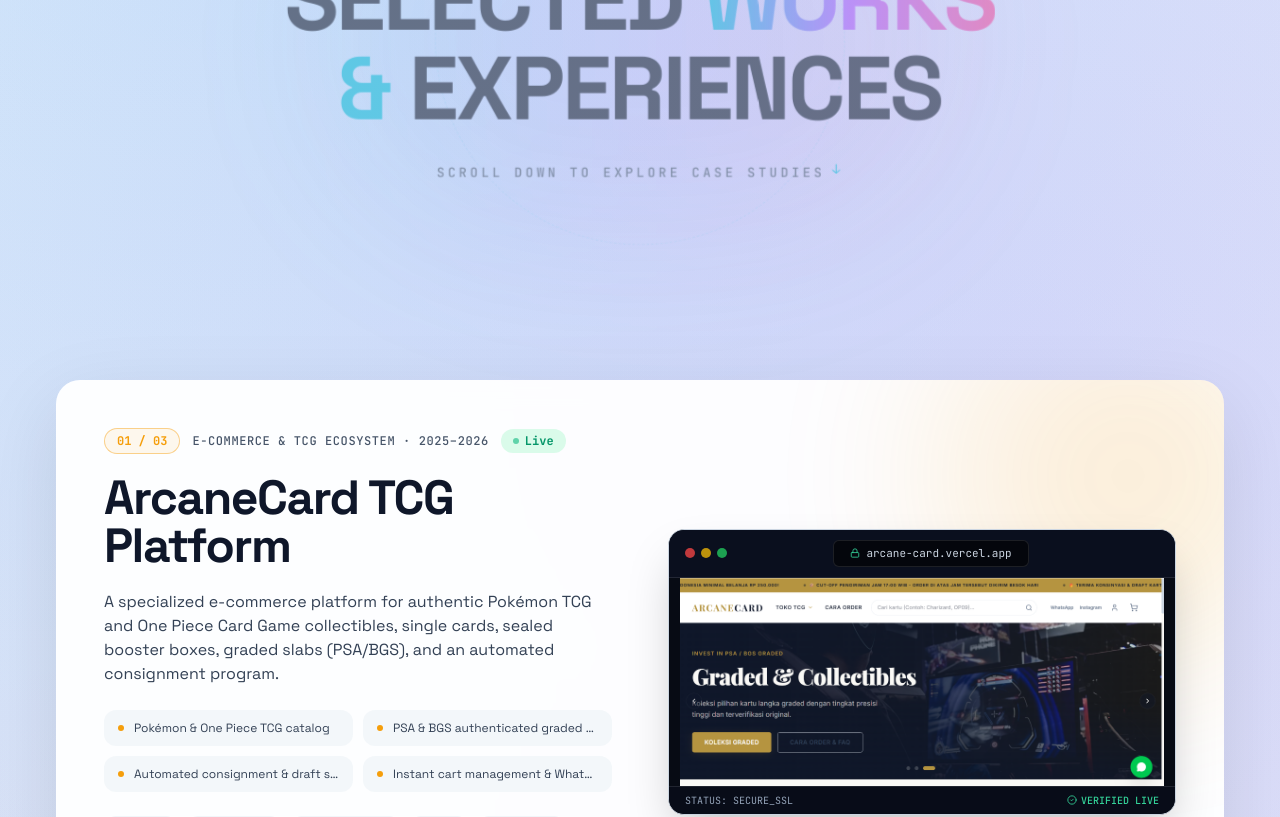
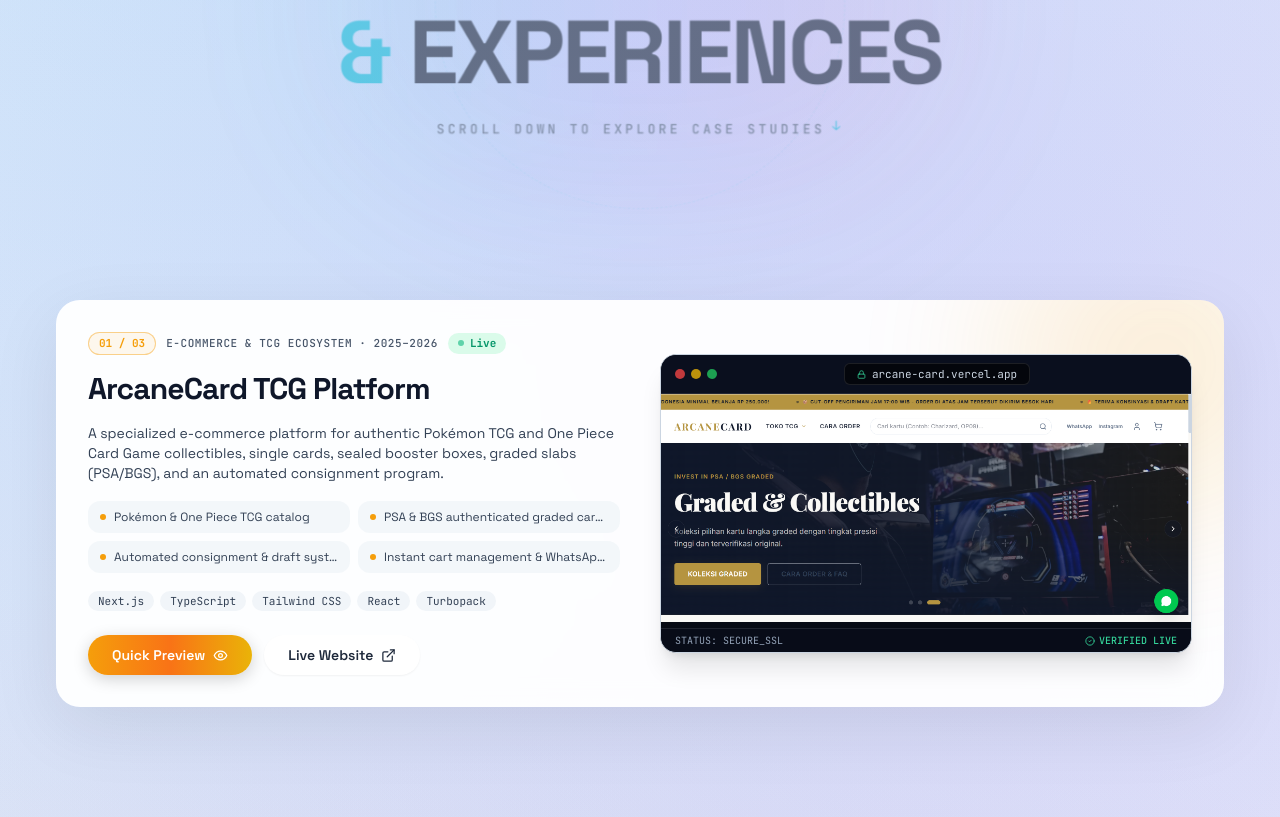
Before and after one commit to Rizkyano/rizkyanopage, a React (Vite) app: page / in a window 1280 px wide. Shown: the part 1020-1837 px from the top of the page. Built offline with nearby package versions, Linux system fonts and the light colour scheme.

Commit message:
style: optimize card and proportions

```diff
--- a/src/components/ProjectGrid.tsx
+++ b/src/components/ProjectGrid.tsx
@@ -8,11 +8,10 @@
   onSelectProject: (project: Project) => void;
 }
 
-// Render real website screenshot preview without cropping the left and right edges
+// Render real website screenshot preview without cropping
 const ProjectScreenshotPreview: React.FC<{ project: Project }> = ({ project }) => {
   return (
     <div className="relative flex-1 w-full h-full overflow-hidden bg-[#070b14] flex items-top justify-center group/img">
-      {/* Full width screenshot with object-contain/top to preserve complete width */}
       <img
         src={project.image}
         alt={`${project.title} Preview`}
@@ -23,7 +22,7 @@
   );
 };
 
-// Stacking Parallax Card with Theme Awareness
+// Compact Stacking Parallax Card (Comfortably fits in standard viewports at 100% zoom)
 const StackingParallaxCard: React.FC<{
   project: Project;
   index: number;
@@ -32,31 +31,31 @@
 }> = ({ project, index, onSelect }) => {
   return (
     <div
-      className="sticky w-full mb-16 sm:mb-24 will-change-transform"
+      className="sticky w-full mb-32 sm:mb-44 will-change-transform"
       style={{
-        top: `calc(4.5rem + ${index * 16}px)`,
+        top: `calc(4.0rem + ${index * 12}px)`,
         zIndex: index + 10,
         transform: 'translateZ(0)',
       }}
     >
-      {/* Outer Card Shell with Adaptable Theme Styling */}
+      {/* Outer Card Shell with Compact Padding & Refined Proportions */}
       <div
         onMouseEnter={() => sound.playHover()}
-        className="relative w-full rounded-3xl dark:bg-[#0a0f1d]/95 bg-white/95 backdrop-blur-md dark:border-white/15 border-slate-200 shadow-[0_25px_80px_rgba(0,0,0,0.1)] dark:shadow-[0_25px_80px_rgba(0,0,0,0.85)] p-6 sm:p-8 lg:p-10 xl:p-12 overflow-hidden transition-colors duration-200 dark:hover:border-white/35 hover:border-slate-300 group"
+        className="relative w-full rounded-2xl sm:rounded-3xl dark:bg-[#0a0f1d]/95 bg-white/95 backdrop-blur-md dark:border-white/15 border-slate-200 shadow-[0_20px_70px_rgba(0,0,0,0.08)] dark:shadow-[0_20px_70px_rgba(0,0,0,0.85)] p-5 sm:p-7 lg:p-8 overflow-hidden transition-colors duration-200 dark:hover:border-white/35 hover:border-slate-300 group"
       >
         {/* Themed Ambient Radial Glow */}
         <div
-          className="absolute -top-24 -right-24 w-96 h-96 rounded-full blur-[90px] pointer-events-none opacity-15 dark:opacity-20 group-hover:opacity-30 transition-opacity duration-300"
+          className="absolute -top-24 -right-24 w-80 h-80 rounded-full blur-[80px] pointer-events-none opacity-15 dark:opacity-20 group-hover:opacity-30 transition-opacity duration-300"
           style={{ backgroundColor: project.accentColor }}
         />
 
-        <div className="grid grid-cols-12 gap-6 lg:gap-10 xl:gap-14 items-center relative z-10">
-          {/* Left Column: Project Details */}
-          <div className="col-span-12 lg:col-span-6 flex flex-col justify-between space-y-5">
+        <div className="grid grid-cols-12 gap-5 lg:gap-8 xl:gap-10 items-center relative z-10">
+          {/* Left Column: Project Details (Compact & Balanced) */}
+          <div className="col-span-12 lg:col-span-6 flex flex-col justify-between space-y-3.5 sm:space-y-4">
             {/* Top Badges Row */}
-            <div className="flex flex-wrap items-center gap-3 font-mono text-xs">
+            <div className="flex flex-wrap items-center gap-2.5 font-mono text-[11px]">
               <span
-                className="px-3 py-1 rounded-full border font-bold text-xs"
+                className="px-2.5 py-0.5 rounded-full border font-bold text-[11px]"
                 style={{
                   borderColor: `${project.accentColor}70`,
                   color: project.accentColor,
@@ -66,32 +65,32 @@
                 {project.number}
               </span>
 
-              <span className="dark:text-slate-400 text-slate-600 font-medium uppercase tracking-wider text-xs">
+              <span className="dark:text-slate-400 text-slate-600 font-medium uppercase tracking-wider text-[11px]">
                 {project.category} · {project.year}
               </span>
 
-              <span className="inline-flex items-center gap-1.5 px-3 py-1 rounded-full dark:bg-emerald-950/60 bg-emerald-100/80 dark:border-emerald-500/30 border-emerald-400/40 text-emerald-600 dark:text-emerald-400 text-xs font-semibold">
+              <span className="inline-flex items-center gap-1.5 px-2.5 py-0.5 rounded-full dark:bg-emerald-950/60 bg-emerald-100/80 dark:border-emerald-500/30 border-emerald-400/40 text-emerald-600 dark:text-emerald-400 text-[11px] font-semibold">
                 <span className="w-1.5 h-1.5 rounded-full bg-emerald-500 animate-pulse" />
                 {project.status}
               </span>
             </div>
 
-            {/* Project Title */}
-            <h3 className="text-2xl sm:text-3xl lg:text-4xl xl:text-5xl font-sans font-bold dark:text-white text-slate-900 tracking-tight leading-tight">
+            {/* Project Title (Proportional & Punchy) */}
+            <h3 className="text-xl sm:text-2xl lg:text-3xl font-sans font-bold dark:text-white text-slate-900 tracking-tight leading-snug">
               {project.title}
             </h3>
 
-            {/* Description */}
-            <p className="dark:text-slate-300 text-slate-700 text-sm sm:text-base leading-relaxed font-normal">
+            {/* Description (Concise & Readable) */}
+            <p className="dark:text-slate-300 text-slate-700 text-xs sm:text-sm leading-relaxed font-normal">
               {project.description}
             </p>
 
             {/* 2x2 Feature Bullet Pills */}
-            <div className="grid grid-cols-1 sm:grid-cols-2 gap-2.5 pt-1">
+            <div className="grid grid-cols-1 sm:grid-cols-2 gap-2 pt-0.5">
               {project.features.map((feature, fIdx) => (
                 <div
                   key={fIdx}
-                  className="flex items-center gap-2.5 px-3.5 py-2.5 rounded-xl dark:bg-[#060a14]/80 bg-slate-100/80 dark:border-white/5 border-slate-200/80 text-xs dark:text-slate-300 text-slate-700 transition-colors hover:border-slate-300 dark:hover:border-white/15"
+                  className="flex items-center gap-2 px-3 py-2 rounded-xl dark:bg-[#060a14]/80 bg-slate-100/80 dark:border-white/5 border-slate-200/80 text-[11px] sm:text-xs dark:text-slate-300 text-slate-700 transition-colors hover:border-slate-300 dark:hover:border-white/15"
                 >
                   <span
                     className="w-1.5 h-1.5 rounded-full shrink-0"
@@ -103,29 +102,29 @@
             </div>
 
             {/* Tech Stack Pills */}
-            <div className="flex flex-wrap gap-2 pt-1">
+            <div className="flex flex-wrap gap-1.5 pt-0.5">
               {project.stack.map((tech, tIdx) => (
                 <span
                   key={tIdx}
-                  className="px-3 py-1 rounded-full dark:bg-[#060a14]/90 bg-slate-100 dark:border-white/10 border-slate-200 text-xs font-mono dark:text-slate-300 text-slate-700"
+                  className="px-2.5 py-0.5 rounded-full dark:bg-[#060a14]/90 bg-slate-100 dark:border-white/10 border-slate-200 text-[11px] font-mono dark:text-slate-300 text-slate-700"
                 >
                   {tech}
                 </span>
               ))}
             </div>
 
-            {/* Action Buttons */}
-            <div className="flex flex-wrap items-center gap-4 pt-3">
+            {/* Action Buttons (Always clearly visible in viewport) */}
+            <div className="flex flex-wrap items-center gap-3 pt-2">
               <button
                 onClick={() => {
                   sound.playClick();
                   onSelect(project);
                 }}
                 onMouseEnter={() => sound.playHover()}
-                className={`flex items-center gap-2 px-7 py-3 rounded-full bg-gradient-to-r ${project.buttonGradient} text-white font-sans font-semibold text-sm shadow-[0_4px_20px_rgba(0,0,0,0.2)] hover:brightness-110 active:scale-95 transition-all`}
+                className={`flex items-center gap-2 px-5 sm:px-6 py-2.5 rounded-full bg-gradient-to-r ${project.buttonGradient} text-white font-sans font-semibold text-xs sm:text-sm shadow-[0_4px_16px_rgba(0,0,0,0.18)] hover:brightness-110 active:scale-95 transition-all`}
               >
                 <span>Quick Preview</span>
-                <Eye size={16} />
+                <Eye size={15} />
               </button>
 
               <a
@@ -134,38 +133,38 @@
                 rel="noopener noreferrer"
                 onClick={() => sound.playClick()}
                 onMouseEnter={() => sound.playHover()}
-                className="flex items-center gap-2 px-7 py-3 rounded-full dark:bg-[#060a14]/90 bg-white dark:border-white/15 border-slate-300 dark:text-slate-200 text-slate-800 font-sans font-semibold text-sm hover:border-cyan-400 hover:text-cyan-600 dark:hover:text-white active:scale-95 transition-all shadow-sm"
+                className="flex items-center gap-2 px-5 sm:px-6 py-2.5 rounded-full dark:bg-[#060a14]/90 bg-white dark:border-white/15 border-slate-300 dark:text-slate-200 text-slate-800 font-sans font-semibold text-xs sm:text-sm hover:border-cyan-400 hover:text-cyan-600 dark:hover:text-white active:scale-95 transition-all shadow-sm"
               >
                 <span>Live Website</span>
-                <ExternalLink size={16} />
+                <ExternalLink size={15} />
               </a>
             </div>
           </div>
 
-          {/* Right Column: Landscape Widescreen Browser Mockup with Uncut Full Width Screenshot */}
+          {/* Right Column: Landscape Widescreen Browser Mockup */}
           <div className="col-span-12 lg:col-span-6 flex items-center justify-center">
-            <div className="relative w-full aspect-[16/9] sm:aspect-[16/8.8] lg:aspect-[16/9] rounded-2xl bg-[#050812] border dark:border-white/15 border-slate-300 overflow-hidden shadow-2xl flex flex-col justify-between">
+            <div className="relative w-full aspect-[16/9] sm:aspect-[16/8.8] lg:aspect-[16/9] max-h-[260px] sm:max-h-[310px] lg:max-h-[340px] rounded-xl sm:rounded-2xl bg-[#050812] border dark:border-white/15 border-slate-300 overflow-hidden shadow-xl flex flex-col justify-between">
               {/* Top Browser Bar */}
-              <div className="flex items-center justify-between px-4 py-2.5 bg-[#0a0f1e] border-b border-white/10 z-20 shrink-0">
+              <div className="flex items-center justify-between px-3.5 py-2 bg-[#0a0f1e] border-b border-white/10 z-20 shrink-0">
                 <div className="flex items-center gap-1.5">
                   <span className="w-2.5 h-2.5 rounded-full bg-red-500/80" />
                   <span className="w-2.5 h-2.5 rounded-full bg-yellow-500/80" />
                   <span className="w-2.5 h-2.5 rounded-full bg-green-500/80" />
                 </div>
 
-                <div className="flex items-center gap-1.5 px-4 py-1 rounded-md bg-black/60 border border-white/10 text-[11px] font-mono text-slate-300">
-                  <Lock size={10} className="text-emerald-400" />
-                  <span className="truncate max-w-[180px]">{project.url}</span>
+                <div className="flex items-center gap-1.5 px-3 py-0.5 rounded-md bg-black/60 border border-white/10 text-[10px] sm:text-[11px] font-mono text-slate-300">
+                  <Lock size={9} className="text-emerald-400" />
+                  <span className="truncate max-w-[160px] sm:max-w-[200px]">{project.url}</span>
                 </div>
 
-                <div className="w-6" />
+                <div className="w-5" />
               </div>
 
-              {/* Full Width Screenshot Image (Uncropped Left to Right) */}
+              {/* Full Width Screenshot Image */}
               <ProjectScreenshotPreview project={project} />
 
               {/* Bottom Status Bar */}
-              <div className="px-4 py-1.5 bg-[#080c18] border-t border-white/10 flex justify-between items-center text-[10px] font-mono text-slate-400 z-20 shrink-0">
+              <div className="px-3.5 py-1 bg-[#080c18] border-t border-white/10 flex justify-between items-center text-[9px] sm:text-[10px] font-mono text-slate-400 z-20 shrink-0">
                 <span>STATUS: SECURE_SSL</span>
                 <span className="text-emerald-400 flex items-center gap-1 font-medium">
                   <CheckCircle2 size={10} /> VERIFIED LIVE
@@ -238,11 +237,11 @@
   }, []);
 
   return (
-    <section id="selected-work" className="relative w-full px-4 sm:px-8 lg:px-14 pt-16 pb-24 select-none">
+    <section id="selected-work" className="relative w-full px-4 sm:px-8 lg:px-14 pt-12 pb-24 select-none">
       {/* Centered Grand Title */}
       <div
         ref={titleRef}
-        className="relative w-full min-h-[55vh] sm:min-h-[65vh] flex flex-col items-center justify-center text-center mb-16 sm:mb-20 will-change-transform"
+        className="relative w-full min-h-[50vh] sm:min-h-[60vh] flex flex-col items-center justify-center text-center mb-14 sm:mb-18 will-change-transform"
         style={{
           opacity: titleTransform.opacity,
           transform: `translate3d(0,0,0) scale(${titleTransform.scale})`,
@@ -255,7 +254,7 @@
         </div>
 
         {/* Pill Tag */}
-        <div className="inline-flex items-center gap-2 px-4 py-1.5 rounded-full dark:bg-cyan-950/70 bg-cyan-100/80 dark:border-cyan-500/40 border-cyan-300 text-cyan-700 dark:text-cyan-300 text-xs font-mono font-semibold mb-8 uppercase tracking-widest shadow-sm">
+        <div className="inline-flex items-center gap-2 px-4 py-1.5 rounded-full dark:bg-cyan-950/70 bg-cyan-100/80 dark:border-cyan-500/40 border-cyan-300 text-cyan-700 dark:text-cyan-300 text-xs font-mono font-semibold mb-6 uppercase tracking-widest shadow-sm">
           <Sparkles size={12} className="text-cyan-500" />
           <span>FEATURED ARCHIVE [{PROJECTS.length} CASES]</span>
         </div>
@@ -271,13 +270,13 @@
         </h2>
 
         {/* Scroll Subtitle Indicator */}
-        <p className="mt-8 dark:text-slate-400 text-slate-600 text-xs sm:text-sm font-mono uppercase tracking-[0.25em] flex items-center gap-2 font-medium">
+        <p className="mt-6 dark:text-slate-400 text-slate-600 text-xs sm:text-sm font-mono uppercase tracking-[0.25em] flex items-center gap-2 font-medium">
           <span>SCROLL DOWN TO EXPLORE CASE STUDIES</span>
           <span className="text-cyan-500 animate-bounce">↓</span>
         </p>
       </div>
 
-      {/* Parallax Sticky Stacking Cards Container */}
+      {/* Parallax Sticky Stacking Cards Container with Extended Scroll Margin */}
       <div className="relative w-full">
         {PROJECTS.map((project, index) => (
           <StackingParallaxCard
```
